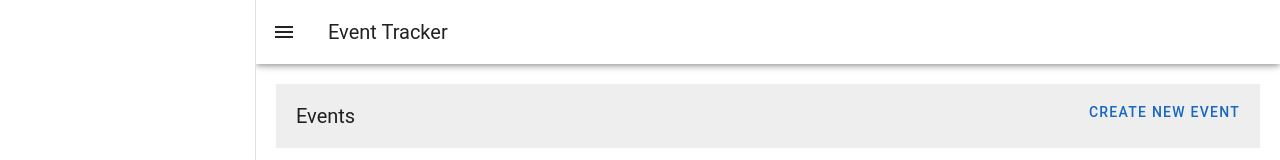
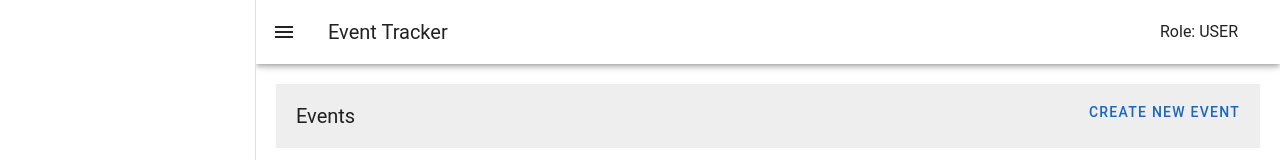
Before and after one commit to matjazc/event-tracker, a Vue app in the folder client/: page / in a window 1280 px wide. Shown: the top 160 px of the page. Built offline with nearby package versions, Linux system fonts and the light colour scheme; no server answers; the HTML template or start-up script is replaced by a standard one.

Commit message:
add role detection on fe side

```diff
--- a/client/package.json
+++ b/client/package.json
@@ -20,6 +20,7 @@
     "axios": "^1.7.9",
     "pinia": "^2.3.1",
     "vue": "^3.5.13",
+    "vue-loading-overlay": "^6.0.6",
     "vue-router": "^4.5.0",
     "vuetify": "^3.7.11"
   },
--- a/client/src/components/EventsTable.vue
+++ b/client/src/components/EventsTable.vue
@@ -1,13 +1,17 @@
 <script setup lang="ts">
-import { eventTypesArray, priorityArray, tableHeaders } from '@/constants/constants'
+import { eventTypesList, priorityList, tableHeaders } from '@/constants/constants'
+import { useAuthStore } from '@/store/authStore'
 import { useEventsStore } from '@/store/eventsStore'
-import { EventType, type EventItem } from '@/types/types'
+import { EventType, Role, type EventItem } from '@/types/types'
 import { storeToRefs } from 'pinia'
 import { onMounted, reactive, ref, watch } from 'vue'
 
-const store = useEventsStore()
-const { events, isLoading } = storeToRefs(store)
-const { getEvents, addEvent, deleteEvent, updateEvent } = store
+const eventStore = useEventsStore()
+const { events, isLoading } = storeToRefs(eventStore)
+const { getEvents, addEvent, deleteEvent, updateEvent } = eventStore
+
+const authStore = useAuthStore()
+const { role } = storeToRefs(authStore)
 
 const isDialog = ref(false)
 const isDialogDelete = ref(false)
@@ -108,14 +112,14 @@ const saveEvent = () => {
                       <v-select
                         v-model="editedEvent.type"
                         label="Type"
-                        :items="eventTypesArray"
+                        :items="role === Role.ADMIN ? eventTypesList : eventTypesList.slice(0, -1)"
                       ></v-select>
                     </v-col>
                     <v-col cols="12" md="4" sm="6">
                       <v-select
                         v-model="editedEvent.priority"
                         label="Priority"
-                        :items="priorityArray"
+                        :items="priorityList"
                       ></v-select>
                     </v-col>
                   </v-row>
--- a/client/src/constants/apiRoutes.ts
+++ b/client/src/constants/apiRoutes.ts
@@ -1,4 +1,5 @@
-export const BASE_URL = import.meta.env.VITE_API_URL;
+export const BASE_URL = import.meta.env.VITE_API_URL_BE
+export const IPIFY_URL = import.meta.env.VITE_API_URL_IPIFY
 
 export enum apiRoutes {
   EVENTS = '/events',
--- a/client/src/constants/constants.ts
+++ b/client/src/constants/constants.ts
@@ -9,10 +9,10 @@ export const tableHeaders = [
   { title: 'Actions', key: 'actions', sortable: false },
 ]
 
-export const priorityArray: Number[] = [...Array(11)].map((_, index) => index)
-export const eventTypesArray: string[] = [
-  EventType.ADS,
+export const priorityList: Number[] = [...Array(11)].map((_, index) => index)
+export const eventTypesList: string[] = [
   EventType.APP,
   EventType.CROSSPROMO,
   EventType.LIVEOPS,
+  EventType.ADS,
 ]
--- /dev/null
+++ b/client/src/store/authStore.ts
@@ -0,0 +1,32 @@
+import { IPIFY_URL } from '@/constants/apiRoutes'
+import { Role } from '@/types/types'
+import axios from 'axios'
+import { defineStore } from 'pinia'
+
+interface State {
+  token: string
+  role: Role
+  isLoading: boolean
+}
+
+export const useAuthStore = defineStore('auth', {
+  state: (): State => ({
+    token: '',
+    role: Role.USER,
+    isLoading: false,
+  }),
+  actions: {
+    async login() {
+      this.isLoading = true
+
+      try {
+        const response = await axios.get(`${IPIFY_URL}`)
+        this.token = response.data.ip
+      } catch (error) {
+        return error
+      } finally {
+        this.isLoading = false
+      }
+    },
+  },
+})
--- a/client/src/types/types.ts
+++ b/client/src/types/types.ts
@@ -1,3 +1,8 @@
+export enum Role {
+  ADMIN = 'ADMIN',
+  USER = 'USER',
+}
+
 export interface EventItem {
   id?: number
   name: string
--- a/client/src/views/DashboardView.vue
+++ b/client/src/views/DashboardView.vue
@@ -1,11 +1,24 @@
 <script setup lang="ts">
-import { ref } from 'vue';
-import EventsTable from '../components/EventsTable.vue';
+import { useAuthStore } from '@/store/authStore'
+import { storeToRefs } from 'pinia'
+import { onMounted, ref } from 'vue'
+import Loading from 'vue-loading-overlay'
+import 'vue-loading-overlay/dist/css/index.css'
+import EventsTable from '../components/EventsTable.vue'
+
+const store = useAuthStore()
+const { isLoading, role } = storeToRefs(store)
+const { login } = store
 
 const drawer = ref(null)
+
+onMounted(() => {
+  login()
+})
 </script>
 
 <template>
+  <Loading v-if="isLoading" :active="isLoading" />
   <v-app id="inspire">
     <v-navigation-drawer v-model="drawer"> </v-navigation-drawer>
 
@@ -13,8 +26,18 @@ const drawer = ref(null)
       <v-app-bar-nav-icon @click="drawer = !drawer"></v-app-bar-nav-icon>
 
       <v-app-bar-title>Event Tracker</v-app-bar-title>
+      <div class="role">
+        <div v-if="!isLoading">Role: {{ role }}</div>
+        <v-skeleton-loader v-if="isLoading" type="list-item-two-line"></v-skeleton-loader>
+      </div>
     </v-app-bar>
 
     <v-main> <EventsTable /> </v-main>
   </v-app>
 </template>
+
+<style>
+.role {
+  width: 120px;
+}
+</style>
```
Also changed, not shown: 1 other file (tests, documents, lock files or other folders).
